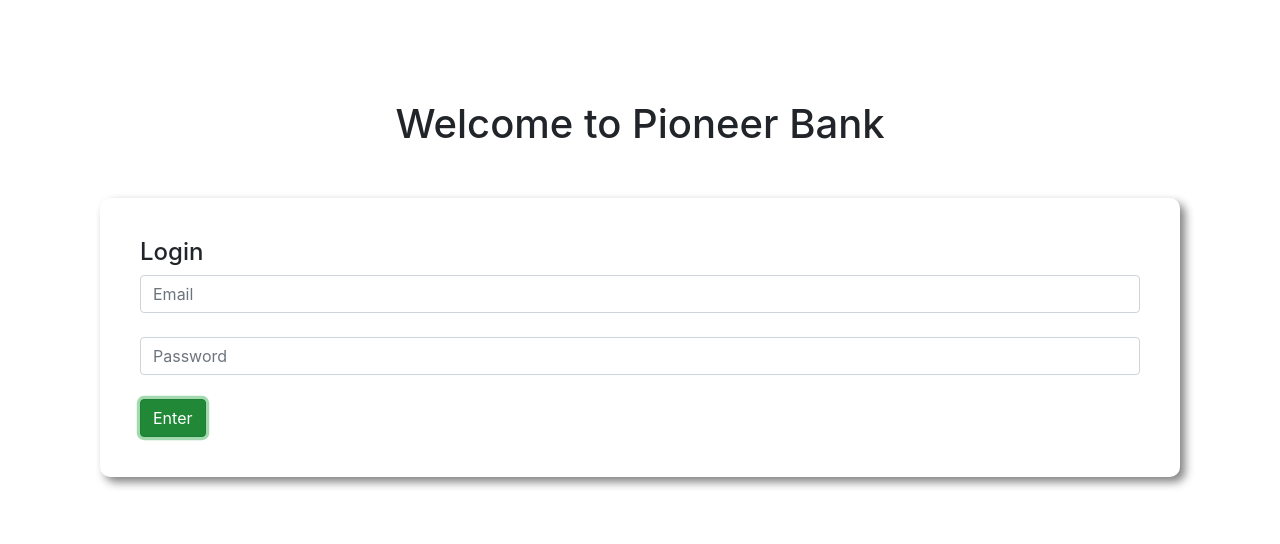
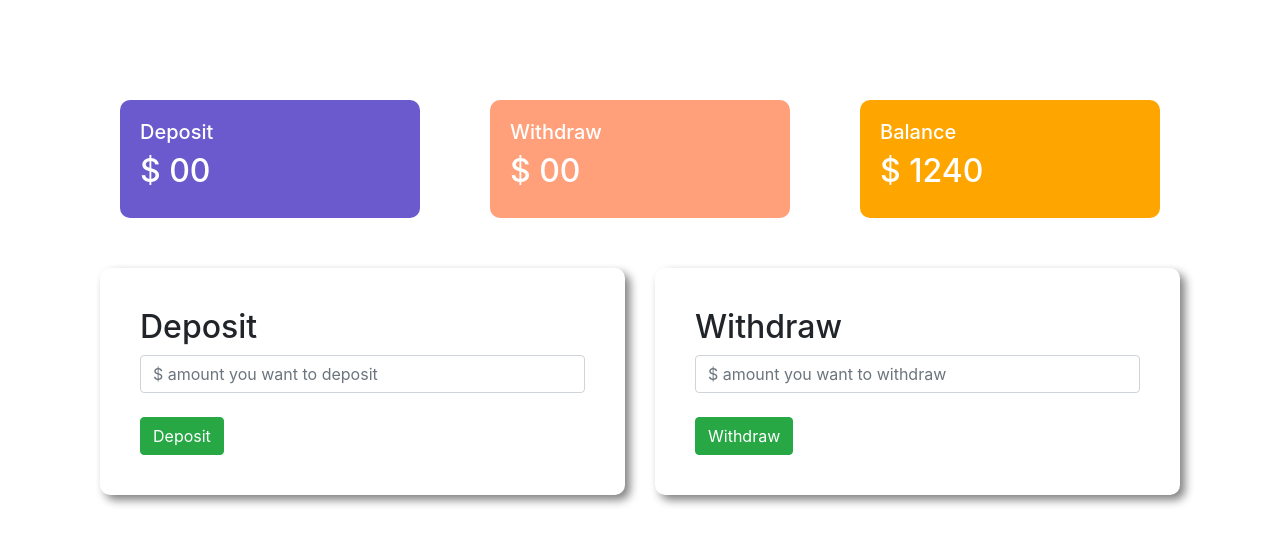
Before and after one commit to developerep2019/pioneer-bank, a plain HTML site: page index.html in a window 1280 px wide. Both pictures are taken after a click on the button "Enter". Drawn offline with nearby package versions, Linux system fonts and the light colour scheme.

Commit message:
all interations done

```diff
--- a/index.html
+++ b/index.html
@@ -9,9 +9,9 @@
 </head>
 <body>
 
-    <div id="login-area">
+    <section id="login-area">
      <h1 class="text-center">Welcome to Pioneer Bank</h1>
-     <div class="submit-area">
+     <div class="shadow-area">
          <h4>Login</h4>
          <input type="text" name="" id="" class="form-control" placeholder="Email">
          <br>
@@ -19,7 +19,47 @@
          <br>
          <button id="login" class="btn btn-success">Enter</button>
      </div>
-    </div>
+    </section>
+    <section id="transection-area">
+        <div class="row">
+            <div class="col-md-4">
+                <div class="deposit status">
+                    <h5>Deposit</h5>
+                    <h2>$ <span id="currentDeposit">00</span></h2>
+                </div>
+            </div>
+            <div class="col-md-4">
+                <div class="withdraw status">
+                    <h5>Withdraw</h5>
+                    <h2>$ <span id="withdrawArea">00</span></h2>
+                </div>
+            </div>
+            <div class="col-md-4">
+                <div class="balance status">
+                    <h5>Balance</h5>
+                    <h2>$ <span id="balanceArea">1240</span></h2>
+                </div>
+            </div>
+        </div>
+        <div class="row">
+            <div class="col-md-6">
+                <div class="shadow-area">
+                    <h2>Deposit</h2>
+                    <input type="text" class="form-control" placeholder="$ amount you want to deposit" id="depositAmount">
+                    <br>
+                    <button class="btn btn-success" id="deposit">Deposit</button>
+                </div>
+            </div>
+            <div class="col-md-6">
+                <div class="shadow-area">
+                    <h2>Withdraw</h2>
+                    <input type="text" class="form-control" placeholder="$ amount you want to withdraw" id="withdrawAmount">
+                    <br>
+                    <button class="btn btn-success" id="withdraw">Withdraw</button>
+                </div>
+            </div>
+        </div>
+    </section>
     <script src="script.js"></script>
 </body>
 </html>
--- a/script.js
+++ b/script.js
@@ -0,0 +1,37 @@
+// login button event handdler
+const login = document.getElementById('login');
+login.addEventListener('click', function() {
+    document.getElementById('login-area').style.display = 'none';
+    document.querySelector('#transection-area').style.display = 'block';
+});
+
+// Deposit Button event handler
+const depositBtn = document.getElementById('deposit');
+depositBtn.addEventListener('click', function() {
+    const depositValue = document.getElementById('depositAmount').value;
+    const depositNumber = parseFloat(depositValue);
+    const currentDeposit = document.getElementById('currentDeposit').innerText;
+    const currentDepositNumber = parseFloat(currentDeposit);
+    const totalDeposit = depositNumber + currentDepositNumber;
+    document.getElementById('currentDeposit').innerText = totalDeposit;
+    document.getElementById('depositAmount').value = '';
+    const totalBalance = document.getElementById('balanceArea').innerText;
+    const totalBalanceNumber = parseFloat(totalBalance);
+    document.getElementById('balanceArea').innerText = totalBalanceNumber + depositNumber;
+})
+
+// withdraw button event handler
+const withdrawBtn = document.getElementById('withdraw');
+withdrawBtn.addEventListener('click', function(){
+    const withdrawAmount = document.getElementById('withdrawAmount').value;
+    const withdrawNumber = parseFloat(withdrawAmount);
+
+    const withdrawArea = document.getElementById('withdrawArea').innerText;
+    const withdrawAreaNumber = parseFloat(withdrawArea);
+    document.getElementById('withdrawArea').innerText = withdrawAreaNumber + withdrawNumber;
+    document.getElementById('withdrawAmount').value = '';
+
+    const totalBalance = document.getElementById('balanceArea').innerText;
+    const totalBalanceNumber = parseFloat(totalBalance);
+    document.getElementById('balanceArea').innerText = totalBalanceNumber - withdrawNumber;
+})
--- a/style.css
+++ b/style.css
@@ -2,9 +2,29 @@ body {
     padding: 100px;
 }
 
-.submit-area {
+.shadow-area {
     margin-top: 50px;
     border-radius: 10px;
     box-shadow: 5px 5px 10px gray;
     padding: 40px;
 }
+
+#transection-area {
+    display: none;
+}
+.deposit{
+    background-color: slateblue;
+}
+.withdraw{
+    background-color: lightsalmon;
+
+}
+.balance{
+    background-color: orange;
+}
+.status {
+    margin: 0 20px;
+    color: white;
+    padding: 20px;
+    border-radius: 10px;
+}
```
